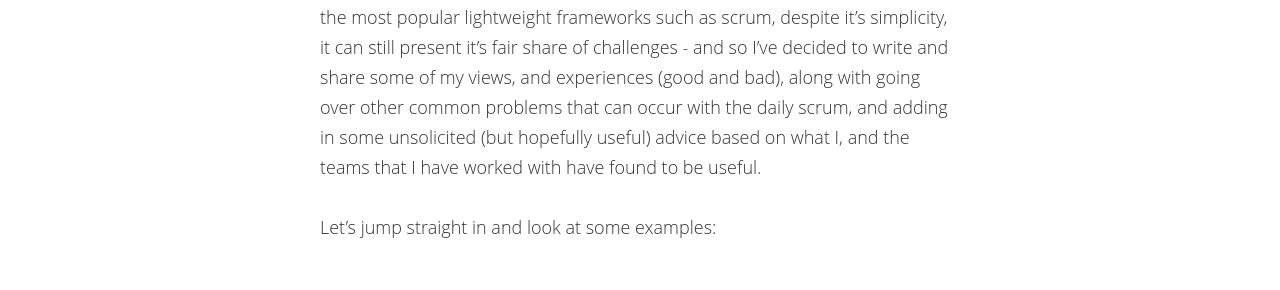
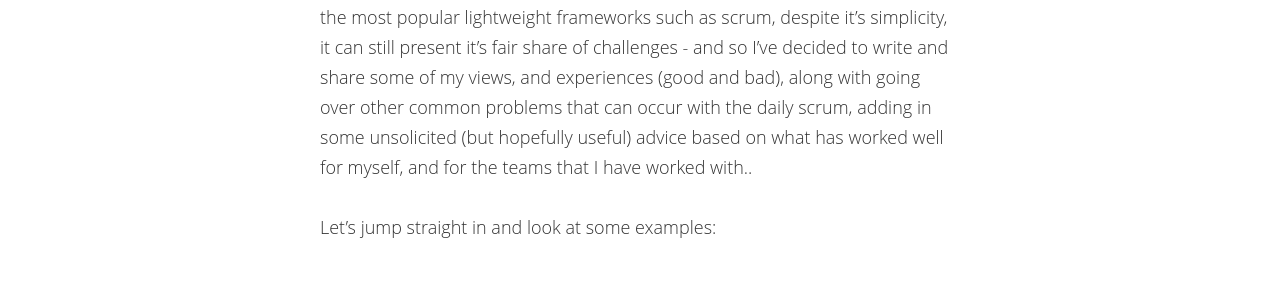
Before and after one commit to IamJackReed/JackReed, a Jekyll site: the page built from _posts/2017-09-15-improving-the-daily-scrum.markdown, in a window 1280 px wide and 900 px high, scrolled down 683 px. Shown: the part 315-605 px from the top of the window. Built offline with Jekyll 4.4.1, drawn with Linux system fonts in a browser that asks for light colours; nearby versions of some CDN libraries; some web fonts are replaced; comment, search, counter and statistics services are not loaded; some of the changed text lies outside the part shown.

Commit message:
Update 2017-09-15-improving-the-daily-scrum.markdown

```diff
--- a/_posts/2017-09-15-improving-the-daily-scrum.markdown
+++ b/_posts/2017-09-15-improving-the-daily-scrum.markdown
@@ -8,7 +8,7 @@
 image2: /assets/article_images/2017-09-15-improving-the-daily-scrum/improving-the-daily-scrum-mobile.JPG
 ---
 <span style="color:#00000; font-family: 'open sans'; font-size: 1em; font-size: 18px; font-weight: 200; hyphens: none;">
-Software development can be tricky, agile methodologies can often be used to help make the whole delivery process easier. However, even when using one of the most popular lightweight frameworks such as scrum, despite it's simplicity, it can still present it's fair share of challenges -  and so I've decided to write and share some of my views, and experiences (good and bad), along with going over other common problems that can occur with the daily scrum, and adding in some unsolicited (but hopefully useful) advice based on what I, and the teams that I have worked with have found to be useful.</span>
+Software development can be tricky, agile methodologies can often be used to help make the whole delivery process easier. However, even when using one of the most popular lightweight frameworks such as scrum, despite it's simplicity, it can still present it's fair share of challenges -  and so I've decided to write and share some of my views, and experiences (good and bad), along with going over other common problems that can occur with the daily scrum, adding in some unsolicited (but hopefully useful) advice based on what has worked well for myself, and for the teams that I have worked with..</span>
 
 <span style="color:#00000; font-family: 'open sans'; font-size: 1em; font-size: 18px; font-weight: 200; hyphens: none;">Let's jump straight in and look at some examples:</span>
 
```
